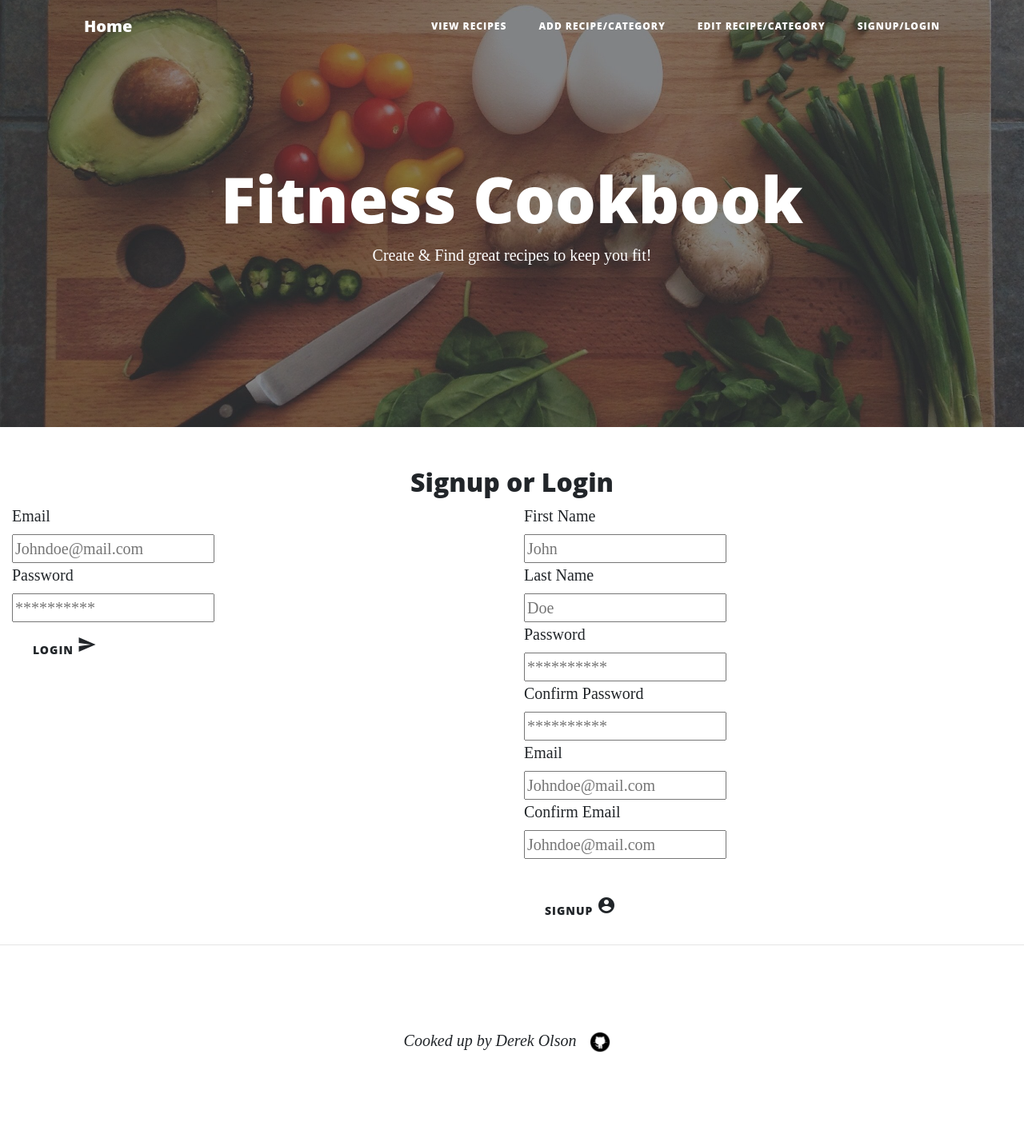
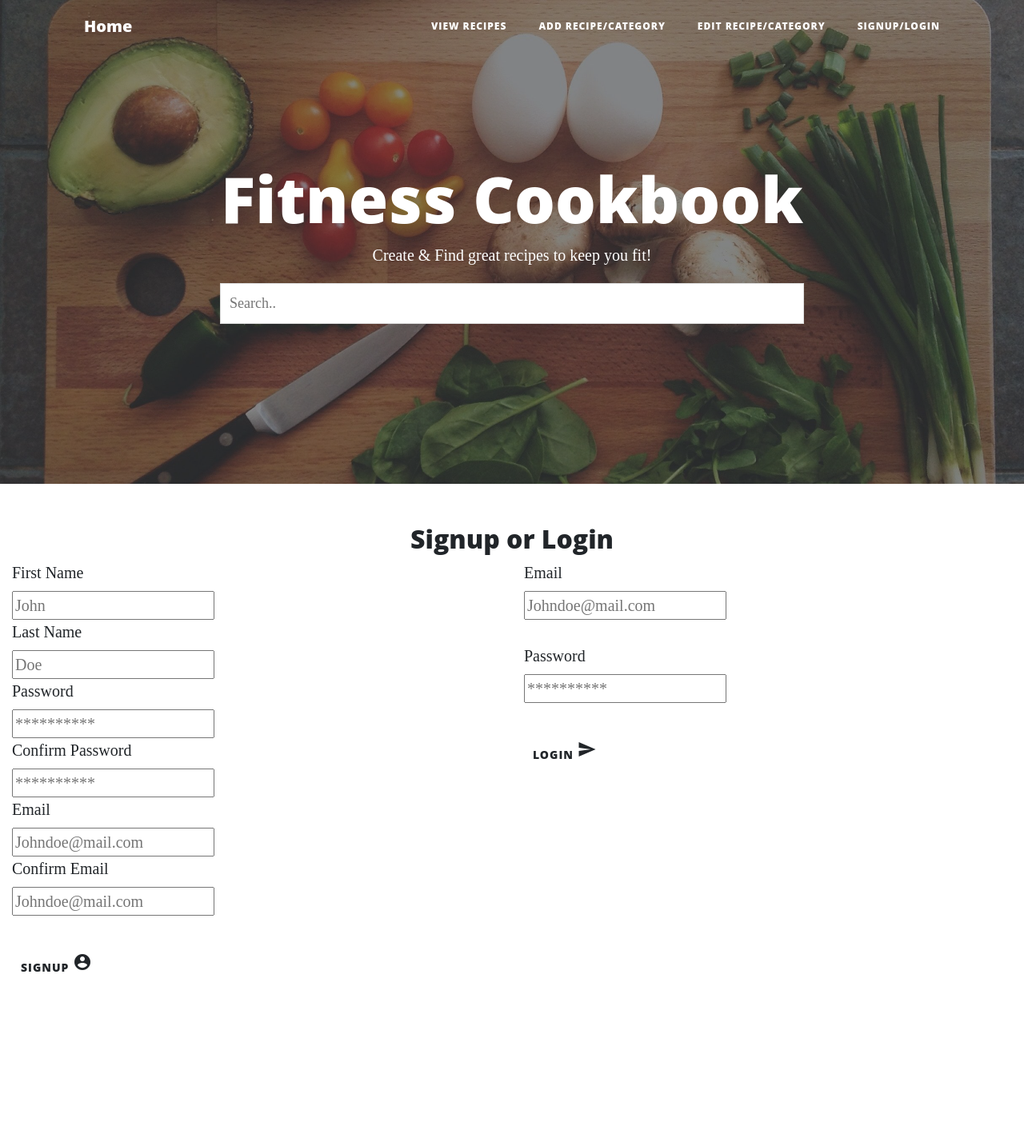
Before and after one commit to OZZlE/Milestone-3-Cookbook, a Flask app: page /login in a window 1280 px wide. Shown: the whole page at 80% size. After the commit the page ends 1215 px from the top, so only its background shows below. Run offline with Flask 2, Linux system fonts and the light colour scheme; some libraries are stand-ins or nearby versions.

Commit message:
edited app.py

```diff
--- a/app.py
+++ b/app.py
@@ -1,5 +1,5 @@
 import os
-from flask import Flask, render_template, redirect, request, url_for
+from flask import Flask, render_template, redirect, request, url_for, send_from_directory
 from flask_pymongo import PyMongo
 from bson.objectid import ObjectId
 
--- a/static/css/style.css
+++ b/static/css/style.css
@@ -55,3 +55,56 @@ ul {
 .float-left {
       float: left;
 }
+
+form {
+    display: inline-block;
+}
+
+ /* Style the search box */
+#mySearch {
+  width: 100%;
+  font-size: 18px;
+  padding: 11px;
+  margin-top: 20px;
+  border: 1px solid #ddd;
+}
+
+/* Style the navigation menu */
+#myMenu {
+  list-style-type: none;
+  padding: 0;
+  margin: 0;
+}
+
+/* Style the navigation links */
+#myMenu li a {
+  padding: 12px;
+  text-decoration: none;
+  color: black;
+  display: block
+}
+
+#myMenu li a:hover {
+  background-color: #eee;
+}
+
+/* Scroll up Button*/
+#myBtn {
+  display: none; /* Hidden by default */
+  position: fixed; /* Fixed/sticky position */
+  bottom: 20px; /* Place the button at the bottom of the page */
+  right: 30px; /* Place the button 30px from the right */
+  z-index: 99; /* Make sure it does not overlap */
+  border: none; /* Remove borders */
+  outline: none; /* Remove outline */
+  background-color: red; /* Set a background color */
+  color: white; /* Text color */
+  cursor: pointer; /* Add a mouse pointer on hover */
+  padding: 15px; /* Some padding */
+  border-radius: 10px; /* Rounded corners */
+  font-size: 18px; /* Increase font size */
+}
+
+#myBtn:hover {
+  background-color: #555; /* Add a dark-grey background on hover */
+}
--- a/templates/base.html
+++ b/templates/base.html
@@ -7,15 +7,6 @@
     <link rel="stylesheet" href="https://stackpath.bootstrapcdn.com/bootstrap/4.3.1/css/bootstrap.min.css" />
     <link rel="stylesheet" href="{{url_for('static', filename='css/style.css')}}" type="text/css" />
     <link rel="stylesheet" href="{{url_for('static', filename='css/clean-blog.min.css')}}" type="text/css" />
-
-    <!-- You can use open graph tags to customize link previews.
-    Learn more: https://developers.facebook.com/docs/sharing/webmasters -->
-    <meta property="og:url" content="https://www.your-domain.com/your-page.html" />
-    <meta property="og:type" content="website" />
-    <meta property="og:title" content="Your Website Title" />
-    <meta property="og:description" content="Your description" />
-    <meta property="og:image" content="https://www.your-domain.com/path/image.jpg" />
-
 </head>
 
 <body>
@@ -33,7 +24,7 @@
                         <a class="nav-link" href="{{ url_for('get_recipes') }}">View Recipes</a>
                     </li>
                     <li class="nav-item">
-                        <a  class="nav-link" href="{{ url_for('add_recipes') }}">Add Recipe/Category</a>
+                        <a class="nav-link" href="{{ url_for('add_recipes') }}">Add Recipe/Category</a>
                     </li>
                     <li class="nav-item">
                         <a class="nav-link" href="{{ url_for('edit_recipes') }}">Edit Recipe/Category</a>
@@ -55,6 +46,28 @@
                     <div class="site-heading">
                         <h1>Fitness Cookbook</h1>
                         <span>Create &amp; Find great recipes to keep you fit!</span>
+                        <script>
+                            function myFunction() {
+                                // Declare variables
+                                var input, filter, ul, li, a, i;
+                                input = document.getElementById("mySearch");
+                                filter = input.value.toUpperCase();
+                                ul = document.getElementById("myMenu");
+                                li = ul.getElementsByTagName("li");
+
+                                // Loop through all list items, and hide those who don't match the search query
+                                for (i = 0; i < li.length; i++) {
+                                    a = li[i].getElementsByTagName("a")[0];
+                                    if (a.innerHTML.toUpperCase().indexOf(filter) > -1) {
+                                        li[i].style.display = "";
+                                    }
+                                    else {
+                                        li[i].style.display = "none";
+                                    }
+                                }
+                            }
+                        </script>
+                        <input type="text/javascript" src="../static/js/search.js" type="text" id="mySearch" onkeyup="myFunction()" placeholder="Search.." title="Type in a category">
                     </div>
                 </div>
             </div>
@@ -63,15 +76,33 @@
 
     <!-- Main Content -->
     <div class="container-fluid">
-        {% block content %} {% endblock %}
+        <script>
+            // When the user scrolls down 20px from the top of the document, show the button
+            window.onscroll = function() { scrollFunction() };
+
+            function scrollFunction() {
+                if (document.body.scrollTop > 20 || document.documentElement.scrollTop > 20) {
+                    document.getElementById("myBtn").style.display = "block";
+                }
+                else {
+                    document.getElementById("myBtn").style.display = "none";
+                }
+            }
+
+            // When the user clicks on the button, scroll to the top of the document
+            function topFunction() {
+                document.body.scrollTop = 0; // For Safari
+                document.documentElement.scrollTop = 0; // For Chrome, Firefox, IE and Opera
+            }
+        </script>
+        <button type="text/javascript" src="../static/js/scrollbutton.js" onclick="topFunction()" id="myBtn" title="Go to top"> <i class="material-icons">arrow_upward</i></button> {% block content %} {% endblock %}
     </div>
 
-    <hr>
-
     <footer>
-<p class="center footer-text">Cooked up by Derek Olson <img class="footer-image" src="../static/img/Github.png" href="https://github.com/thestarvingcoder/Milestone-3-Cookbook"></img></p>
+        <!--<p class="center footer-text">Cooked up by Derek Olson-->
+        <!--    <img class="footer-image" src="../static/img/Github.png"></img>-->
+        <!--</p>-->
     </footer>
-
 </body>
 
 </html>
--- a/templates/login.html
+++ b/templates/login.html
@@ -1,67 +1,45 @@
 {% extends 'base.html' %} {% block content %}
 <h2 class="center">{{page_title}}</h2>
 <div class="row">
-    <form class="col s12">
-        <!--Login-->
+<!--Sign up-->
+<form class="col s6">
     <div class="row">
-            <div class="input-field col s6">
+        <div class="input-field col s12">
+            <label for="first_name">First Name</label>
+            <br>
+            <input placeholder="John" id="first_name" type="text" class="validate">
+        </div>
+    </div>
+    <div class="row">
+        <div class="input-field col s12">
+            <label for="last_name">Last Name</label>
+            <br>
+            <input placeholder="Doe" id="last_name" type="text" class="validate">
+        </div>
+    </div>
+    <div class="row">
+        <div class="input-field col s12">
+            <label for="password">Password</label>
+            <br>
+            <input placeholder="**********" id="password" type="password" class="validate">
+        </div>
+    </div>
+    <div class="row">
+        <div class="input-field col s12">
+            <label for="password">Confirm Password</label>
+            <br>
+            <input placeholder="**********" id="password" type="password" class="validate">
+        </div>
+    </div>
+    <div class="row">
+        <div class="input-field col s12">
             <label for="email">Email</label>
             <br>
             <input placeholder="Johndoe@mail.com" id="email" type="email" class="validate">
         </div>
     </div>
     <div class="row">
-            <div class="input-field col s6">
-                <label for="password">Password</label>
-                <br>
-                <input placeholder="**********" id="password" type="password" class="validate">
-            </div>
-        </div>
-        <button class="btn waves-effect waves-light" type="submit" name="action" id="sendRecipeButton">Login
-    <i class="material-icons right">send</i>
-  </button>
-        <br>
-    </form>
-
-    <!--Sign up-->
-    <form class="col s12">
-        <div class="row">
-            <div class="input-field col s6">
-                <label for="first_name">First Name</label>
-                <br>
-                <input placeholder="John" id="first_name" type="text" class="validate">
-            </div>
-        </div>
-        <div class="row">
-            <div class="input-field col s6">
-                <label for="last_name">Last Name</label>
-                <br>
-                <input placeholder="Doe" id="last_name" type="text" class="validate">
-            </div>
-        </div>
-        <div class="row">
-            <div class="input-field col s6">
-                <label for="password">Password</label>
-                <br>
-                <input placeholder="**********" id="password" type="password" class="validate">
-            </div>
-        </div>
-        <div class="row">
-            <div class="input-field col s6">
-                <label for="password">Confirm Password</label>
-                <br>
-                <input placeholder="**********" id="password" type="password" class="validate">
-            </div>
-        </div>
-        <div class="row">
-            <div class="input-field col s6">
-                <label for="email">Email</label>
-                <br>
-                <input placeholder="Johndoe@mail.com" id="email" type="email" class="validate">
-            </div>
-        </div>
-        <div class="row">
-            <div class="col s6">
+        <div class="col s12">
             <div class="input-field inline">
                 <label for="email_inline">Confirm Email</label>
                 <br>
@@ -71,11 +49,38 @@
         </div>
     </div>
     <br>
+    <div class="row">
         <button class="btn waves-effect waves-light" type="submit" name="action" id="sendRecipeButton">Signup
     <i class="material-icons right">account_circle</i>
   </button>
+    </div>
+</form>
+<!--<div class="col s6"></div>-->
 
+<!--Login-->
+<form class="col s6">
+    <div class="row">
+        <div class="input-field col s12">
+            <label for="email">Email</label>
+            <br>
+            <input placeholder="Johndoe@mail.com" id="email" type="email" class="validate">
+        </div>
+    </div>
+    <br>
+    <div class=" row">
+        <div class="input-field col s12">
+            <label for="password">Password</label>
+            <br>
+            <input placeholder="**********" id="password" type="password" class="validate">
+        </div>
+    </div>
+    <br>
+    <div class="row">
+        <button class="btn waves-effect waves-light" type="submit" name="action" id="sendRecipeButton">Login
+    <i class="material-icons right">send</i>
+  </button>
+        <br>
+    </div>
 </form>
 </div>
-
 {% endblock %}
--- a/templates/recipes.html
+++ b/templates/recipes.html
@@ -17,4 +17,4 @@
 <p> <b>Carbohydrates</b>: {{recipe.carbohydrates}}</p>
 <p> <b>Fat</b>: {{recipe.fat}}</p>
 <p> <b>Protien</b>: {{recipe.protein}}</p>
-{% endfor %} {% endblock %}
+{% endfor %}{% endblock %}
```
Also changed, not shown: static/js/scrollbutton.js (added, +16 -0 lines), static/js/search.js (added, +18 -0 lines), README.md. Lines whose indentation alone changed are shown as unchanged.
